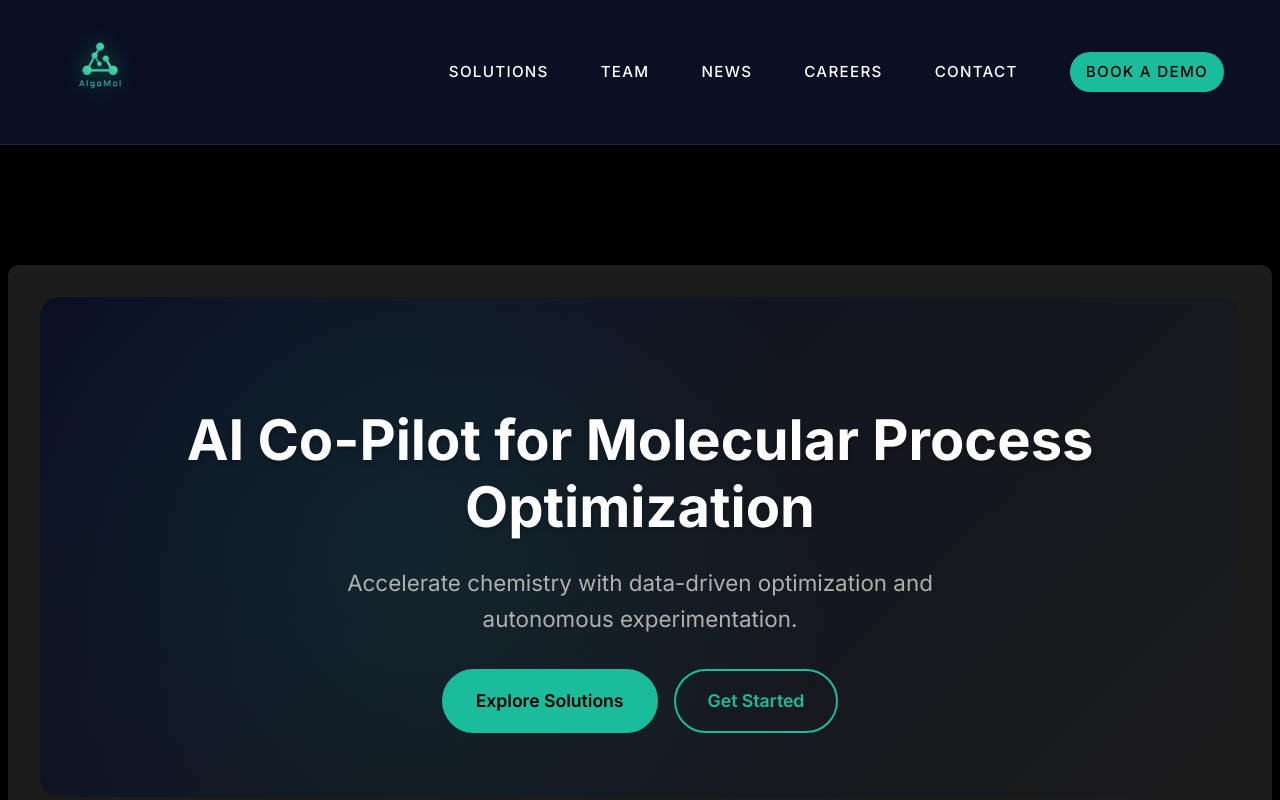
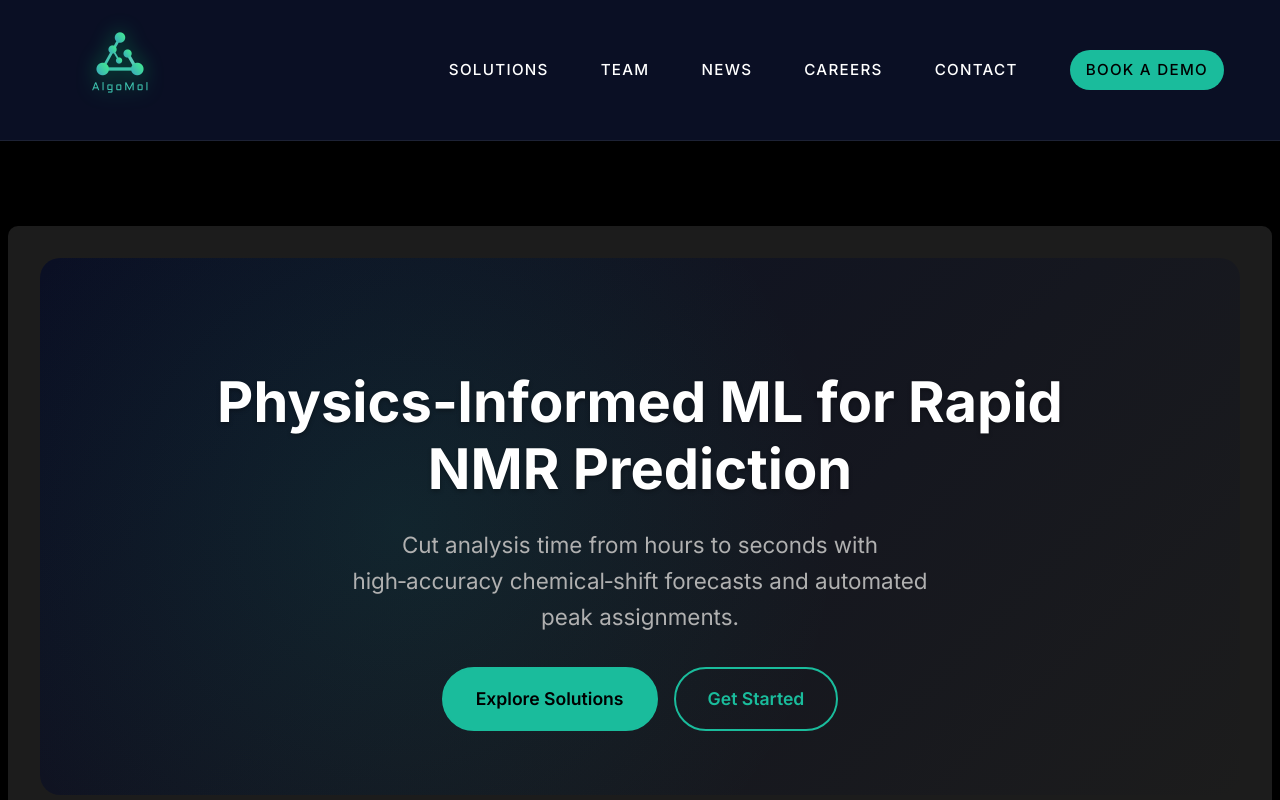
Before and after one commit to AlgoMol-dev/AlgoMol-dev.github.io, a plain HTML site: page index.html in a window 1280 px wide. Shown: the top 800 px of the page. Drawn offline with Linux system fonts and the light colour scheme.

Commit message:
update header padding, logo size, and hero section content for improved layout and clarity

```diff
--- a/index.html
+++ b/index.html
@@ -31,7 +31,7 @@
             background-color: #0a0f24;
             color: white;
             text-align: center;
-            padding: 0.75rem 0;
+            padding: 0;
             position: relative;
         }
 
@@ -47,14 +47,14 @@
         .header-inner {
             max-width: 1200px;
             margin: 0 auto;
-            padding: 0.5rem 1.25rem;
+            padding: 0.15rem 0.5rem;
             display: flex;
             align-items: center;
             justify-content: space-between;
         }
 
         .site-logo {
-            width: 120px;
+            width: 160px;
             max-width: 40vw;
             filter: drop-shadow(0 0 10px rgba(0, 255, 127, 0.4));
             transition: filter .3s, transform .3s;
@@ -106,7 +106,7 @@
 
         /* offset main content so it doesn't slide under the sticky header */
         main {
-            margin-top: 120px;
+            margin-top: 85px;
         }
 
         @keyframes fadeIn {
@@ -357,9 +357,9 @@
         <!-- ——— Hero ——— -->
         <section class="hero-section">
             <div class="hero-content">
-                <h1>AI&nbsp;Co-Pilot&nbsp;for Molecular Process Optimization</h1>
-                <p class="hero-subtitle">Accelerate chemistry with data-driven optimization and autonomous
-                    experimentation.</p>
+                <h1>Physics‑Informed&nbsp;ML for Rapid NMR&nbsp;Prediction</h1>
+                <p class="hero-subtitle">Cut analysis time from hours to seconds with high‑accuracy chemical‑shift
+                    forecasts and automated peak assignments.</p>
                 <div class="hero-buttons">
                     <a href="#services" class="cta-button primary">Explore Solutions</a>
                     <a href="#contact" class="cta-button secondary">Get Started</a>
```
